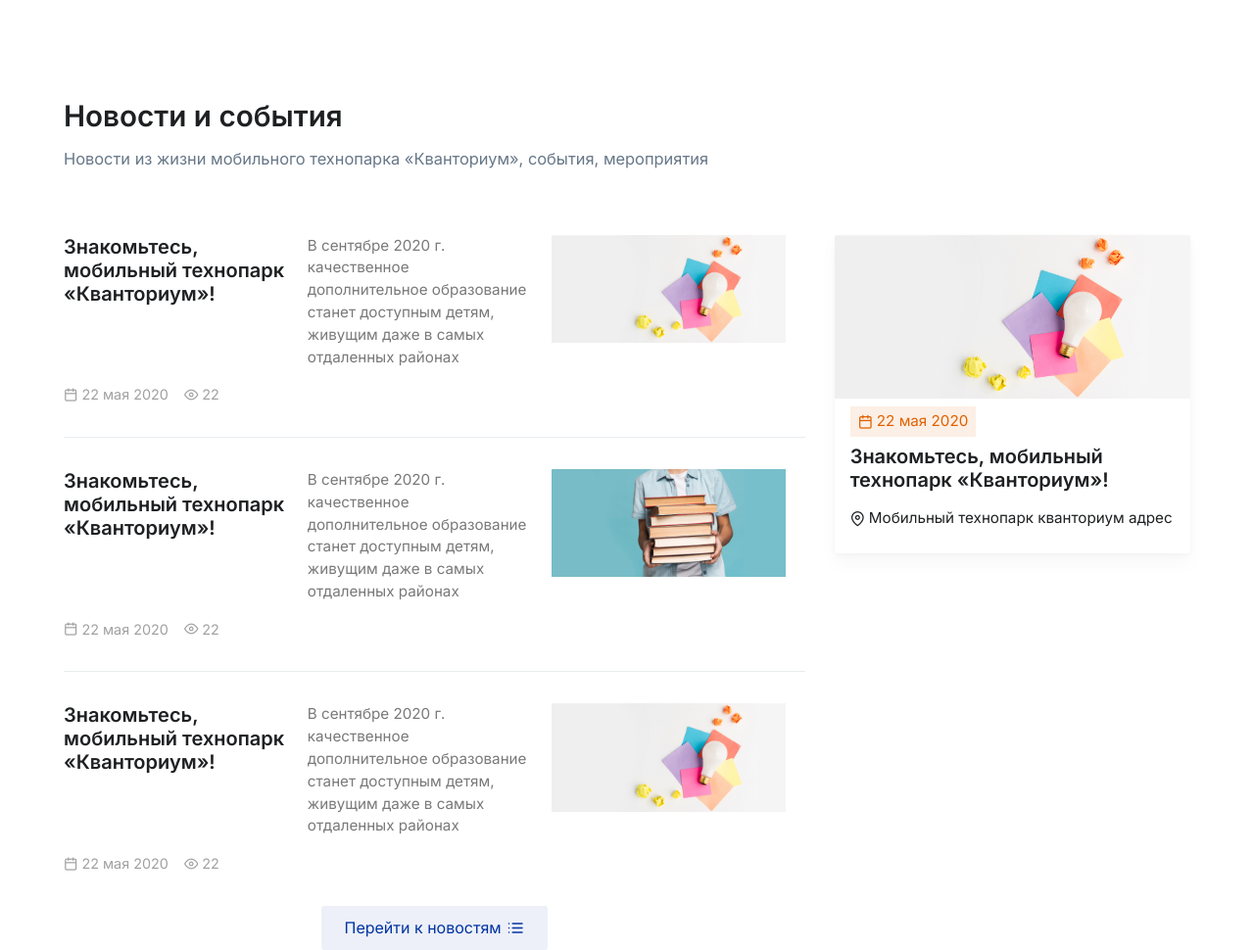
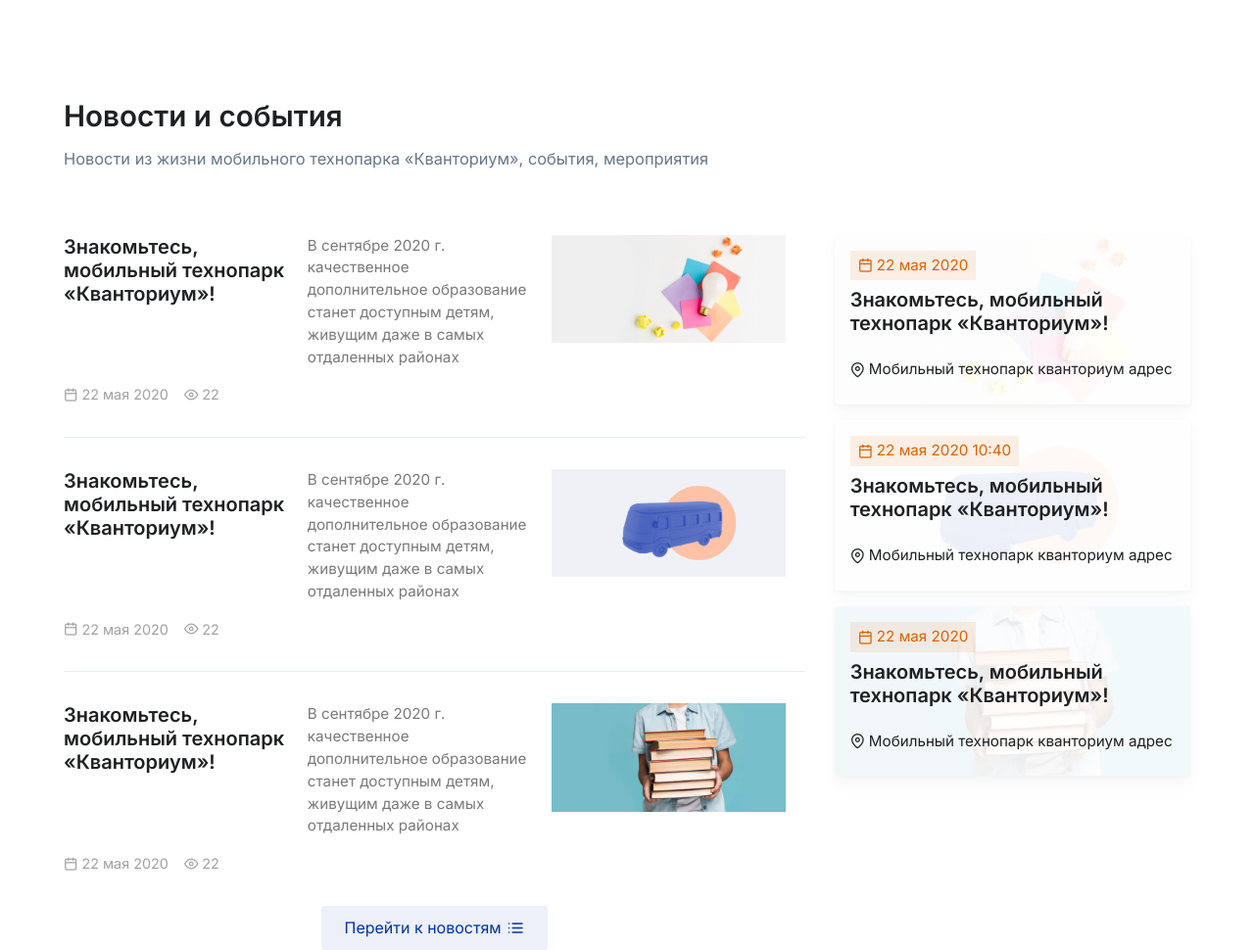
Before and after one commit to huntercront/mob.quantorium, a PHP site: page / in a window 1280 px wide. Shown: the part 1713-2683 px from the top of the page at 98% size. Run offline with PHP 8.4, Linux system fonts and the light colour scheme; some web fonts are replaced.

Commit message:
fix-events

```diff
--- a/css/style.css
+++ b/css/style.css
@@ -447,17 +447,20 @@ margin-right: 0.25rem;
 }
 
 /* events */
-.event-thumbnail img{
-width: 100%;
-}
 .event{
 	box-shadow: 0px 2px 6px rgba(0, 0, 0, 0.03), 0px 10px 20px rgba(0, 0, 0, 0.03);
 	background-color: #fff;
 	border-radius: 3px;
 	overflow: hidden;
 	position: relative;
+	transition: transform 200ms ease-in;
+	background-size: cover;
+	background-position:center center;
+	margin-top: 1rem;
 }
-
+.event:first-child{
+	margin-top: 0rem;
+}
 .event:hover{
 	cursor: pointer;
 	transform: translate(0,-5px);
@@ -465,6 +468,7 @@ width: 100%;
 .event-data{
 	font-size: 0.95rem;
 	padding: 0.5rem 1rem;
+	padding-top: 1rem;
 	display: flex;
 	flex-direction: column;
 	justify-content: flex-start;
--- a/index.html
+++ b/index.html
@@ -297,7 +297,7 @@
 						</div>
 					</div>
 					<div class="news-thumbnail">
-						<img src="./img/slider-slide-2.jpg" alt="">
+						<img src="./img/slider-slide-3.jpg" alt="">
 					</div>
 				</div>
 			</article>
@@ -322,7 +322,7 @@
 						</div>
 					</div>
 					<div class="news-thumbnail">
-						<img src="./img/slider-slide-1.jpg" alt="">
+						<img src="./img/slider-slide-2.jpg" alt="">
 					</div>
 				</div>
 			</article>
@@ -334,11 +334,30 @@
 			</div>
 			<div class="c-4">
 				<div class="events">
-					<div class="event">
+					<div class="event" style="background-image:linear-gradient(to bottom,rgba(255,255,255,0.9) 0,rgba(255,255,255,0.9) 100%),url('./img/slider-slide-1.jpg');">
 						<a href="#" class="event-link"></a>
-						<div class="event-thumbnail">
-							<img src="./img/slider-slide-1.jpg" alt="">
+						<div class="event-data">
+							<span class="event-data--time c-s"><i class="feather-calendar"></i>22 мая 2020</span>
 						</div>
+						<h2 class="event-title">Знакомьтесь, мобильный технопарк «Кванториум»!</h2>
+						<div class="event-data">
+							<span class="event-data--place c-s"><i class="feather-map-pin"></i>Мобильный технопарк кванториум адрес</span>
+						</div>
+					</div>
+
+					<div class="event" style="background-image:linear-gradient(to bottom,rgba(255,255,255,0.9) 0,rgba(255,255,255,0.9) 100%),url('./img/slider-slide-3.jpg');">
+						<a href="#" class="event-link"></a>
+						<div class="event-data">
+							<span class="event-data--time c-s"><i class="feather-calendar"></i>22 мая 2020 10:40</span>
+						</div>
+						<h2 class="event-title">Знакомьтесь, мобильный технопарк «Кванториум»!</h2>
+						<div class="event-data">
+							<span class="event-data--place c-s"><i class="feather-map-pin"></i>Мобильный технопарк кванториум адрес</span>
+						</div>
+					</div>
+
+					<div class="event" style="background-image:linear-gradient(to bottom,rgba(255,255,255,0.9) 0,rgba(255,255,255,0.9) 100%),url('./img/slider-slide-2.jpg');">
+						<a href="#" class="event-link"></a>
 						<div class="event-data">
 							<span class="event-data--time c-s"><i class="feather-calendar"></i>22 мая 2020</span>
 						</div>
```
Also changed, not shown: img/slider-slide-3.jpg (added).
